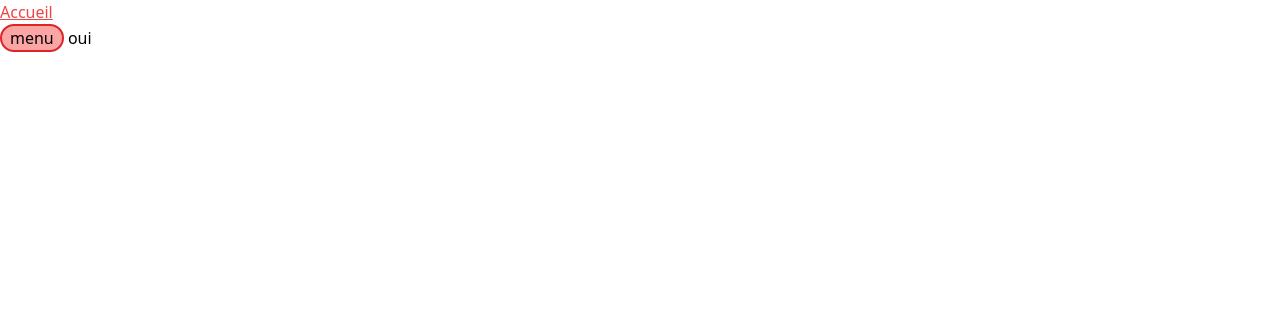
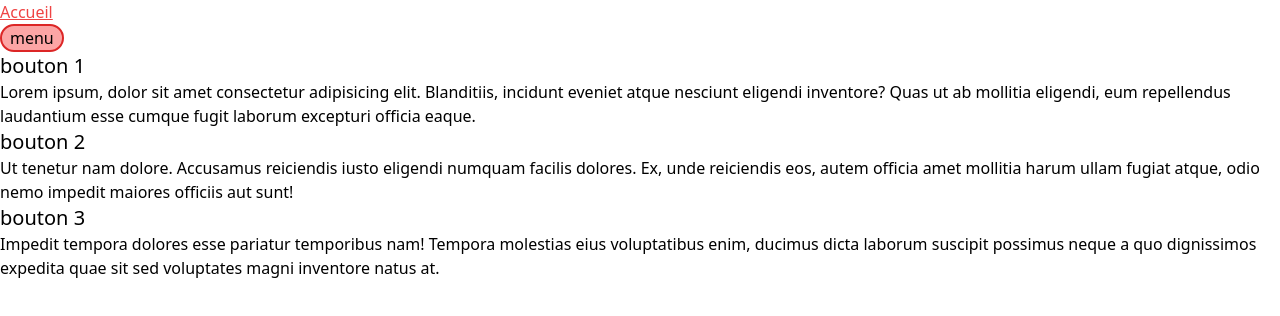
Before and after one commit to MMI-SAE-203/r213-2024-pracht-tp1-BardeyLucas, a Vue app: page /accordeon in a window 1280 px wide. Shown: the top 316 px of the page. Built offline with nearby package versions, Linux system fonts and the light colour scheme.

Commit message:
html accordéon

```diff
--- a/src/pages/accordeon.vue
+++ b/src/pages/accordeon.vue
@@ -3,5 +3,16 @@
 </script>
 
 <template>
-    oui
+    <section>
+        <button class="text-xl">bouton 1</button>
+        <p>Lorem ipsum, dolor sit amet consectetur adipisicing elit. Blanditiis, incidunt eveniet atque nesciunt eligendi inventore? Quas ut ab mollitia eligendi, eum repellendus laudantium esse cumque fugit laborum excepturi officia eaque.</p>
+    </section>
+    <section>
+        <button class="text-xl">bouton 2</button>
+        <p>Ut tenetur nam dolore. Accusamus reiciendis iusto eligendi numquam facilis dolores. Ex, unde reiciendis eos, autem officia amet mollitia harum ullam fugiat atque, odio nemo impedit maiores officiis aut sunt!</p>
+    </section>
+    <section>
+        <button class="text-xl">bouton 3</button>
+        <p>Impedit tempora dolores esse pariatur temporibus nam! Tempora molestias eius voluptatibus enim, ducimus dicta laborum suscipit possimus neque a quo dignissimos expedita quae sit sed voluptates magni inventore natus at.</p>
+    </section>
 </template>
```
